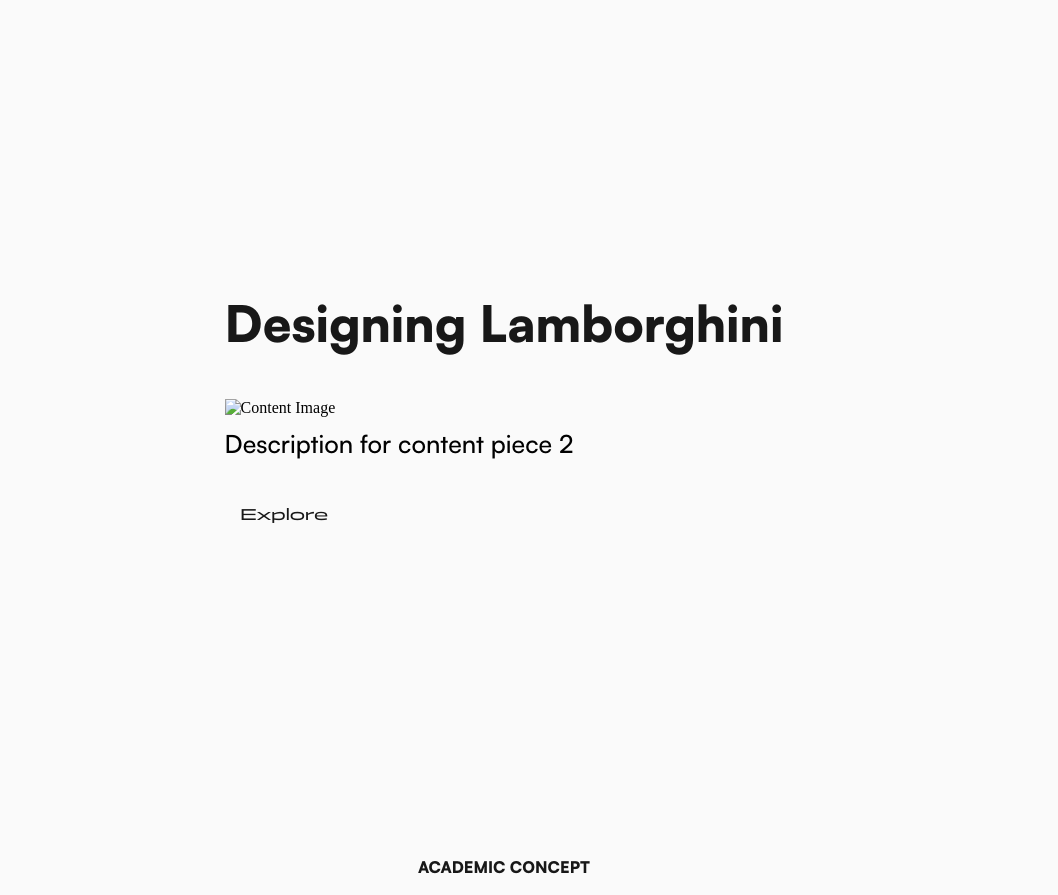
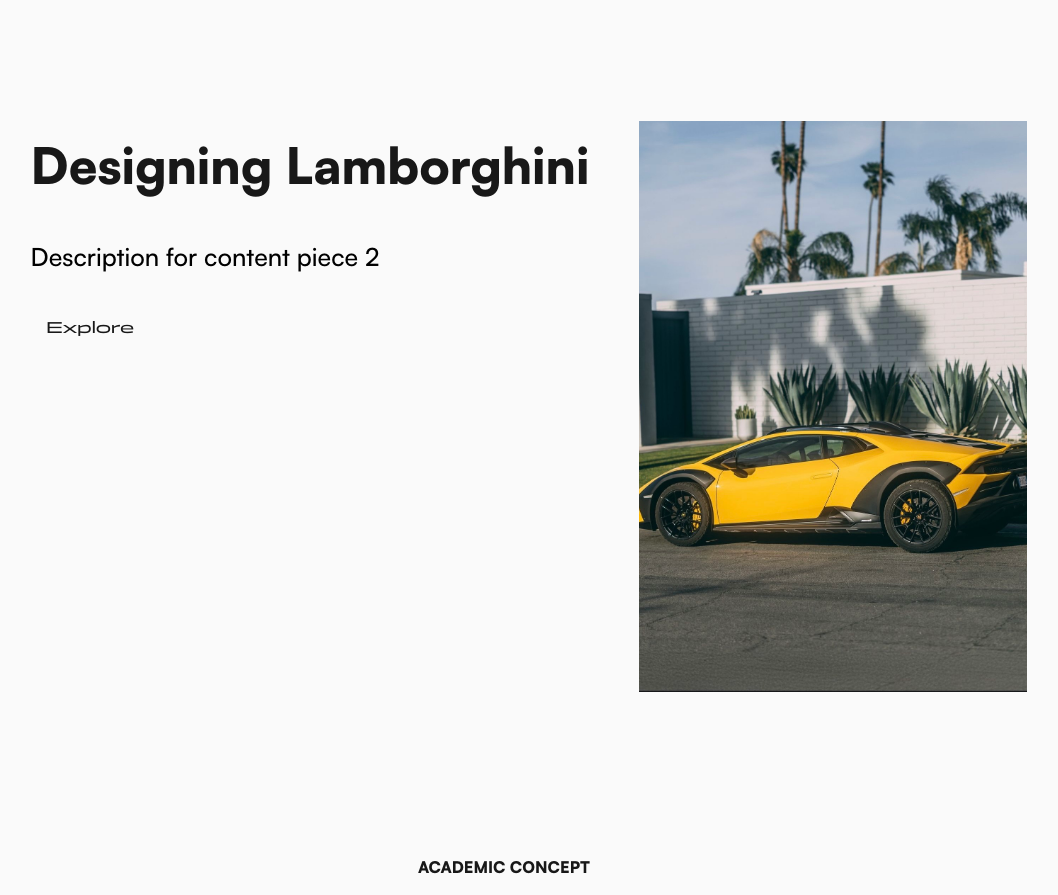
Before and after one commit to DanzoLuvsKFC/Commercial-Lambo, a plain HTML site: page index.html in a window 1280 px wide. Shown: the part 1540-2435 px from the top of the page, without its empty margins (136-1194 px from the left). Drawn offline with Linux system fonts and the light colour scheme.

Commit message:
Help me understaaaaaand

```diff
--- a/CSS/styles2.css
+++ b/CSS/styles2.css
@@ -311,6 +311,7 @@ a {
 
 .ContentDisplay {
     margin: 20px;
+    display: flex;
 
 }
 
@@ -329,6 +330,23 @@ a {
 
 }
 
+.ContentText{
+    position: relative;
+    left: 50px;
+    margin-right: 100px;
+}
+
+.ContentImage {
+    width: 388px;
+    height: 571px;
+    overflow: hidden;
+}
+
+.ContentImage img {
+    width: 100%;
+    height: 100%;
+    object-fit: cover;
+}
 
 .ExploreLink {
     display: inline-block;
--- a/Scripts/content.js
+++ b/Scripts/content.js
@@ -3,19 +3,19 @@ document.addEventListener("DOMContentLoaded", () => {
     const contentData = [
         {
             title: "Explore Models",
-            img: "Images/image1.jpg",
+            img: "Images/Greenie.jpeg" ,
             description: "Description for content piece 1",
             link: "Information/data.html"
         },
         {
             title: "Designing Lamborghini",
-            img: "Images/image2.jpg",
+            img: "Images/Yello.jpeg",
             description: "Description for content piece 2",
             link: "Design/design&research.html"
         },
         {
             title: "Application of Theory",
-            img: "Images/image3.jpg",
+            img: "Images/Greya.jpeg",
             description: "Description for content piece 3",
             link: "Theory/dv.html"
         }
@@ -23,7 +23,7 @@ document.addEventListener("DOMContentLoaded", () => {
 
     let currentIndex = 0;
     const titleElement = document.querySelector(".ContentTitle");
-    const imgElement = document.querySelector(".ContentImage");
+    const imgElement = document.querySelector(".ContentImage img");
     const descElement = document.querySelector(".ContentDescription");
     const linkElement = document.querySelector(".ExploreLink");
 
@@ -39,6 +39,6 @@ document.addEventListener("DOMContentLoaded", () => {
 
     // Initialize with the first content
     updateContent();
-    // Change content every 5 seconds
+    // Change content every 8 seconds
     setInterval(updateContent, 5000);
 });
--- a/Scripts/nav.js
+++ b/Scripts/nav.js
@@ -55,7 +55,7 @@ document.addEventListener('DOMContentLoaded', createMenuItems);
 // New function to change navbar background on scroll
 const updateNavbarOnScroll = () => {
     const nav = document.querySelector('nav');
-    const secondSection = document.querySelector('.SecondarySection');
+    const secondSection = document.querySelector('.SecondarySection', 'ThirdSection');
     const secondSectionTop = secondSection.offsetTop;
 
     if (window.scrollY >= secondSectionTop) {
@@ -65,4 +65,5 @@ const updateNavbarOnScroll = () => {
     }
 };
 
+
 window.addEventListener('scroll', updateNavbarOnScroll);
--- a/index.html
+++ b/index.html
@@ -74,10 +74,15 @@
 
         <section class="ThirdSection">
             <div class="ContentDisplay">
-                <h2 class="ContentTitle">Title for content piece 1</h2>
-                <img src="Images/image1.jpg" alt="Content Image" class="ContentImage">
-                <p class="ContentDescription">Description for content piece 1</p>
-                <a href="link1.html" class="ExploreLink">Explore</a>
+                <div class="ContentText">
+                    <h2 class="ContentTitle">Title for content piece 1</h2>
+                    <p class="ContentDescription">Description for content piece 1</p>
+                    <a href="link1.html" class="ExploreLink">Explore</a>
+                </div>
+
+                <div class="ContentImage"><img src="" alt="Content Image" class="ContentImage"></div>
+
+
             </div>
         </section>
 
```
Also changed, not shown: Images/Greenie.jpeg (added), Images/Greya.jpeg (added), Images/Yello.jpeg (added).
